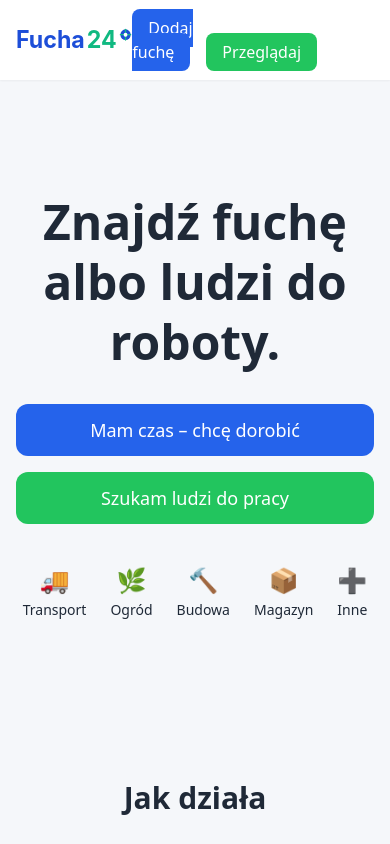
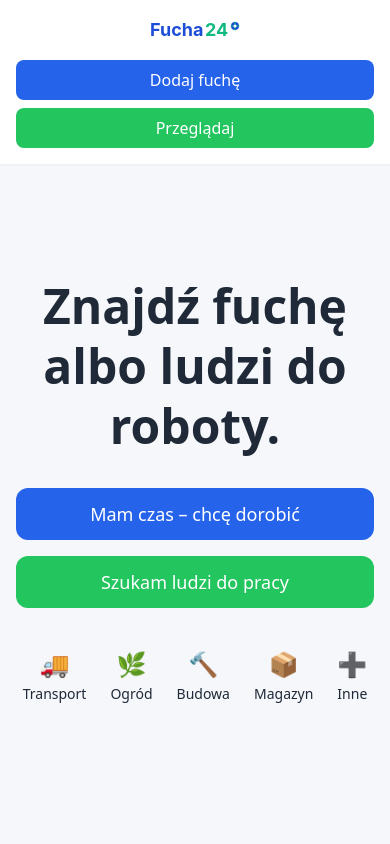
Before and after one commit to TruLab2025/fucha, a Next.js app: page / in a window 390 px wide. Shown: the top 844 px of the page. Built offline with nearby package versions, Linux system fonts and the light colour scheme; no server answers.

Commit message:
fix: responsywne logo i guziki w navbarze na mobile (skalowanie, układ kolumnowy)

```diff
--- a/components/Navbar.tsx
+++ b/components/Navbar.tsx
@@ -7,15 +7,15 @@ import Image from 'next/image';
 export default function Navbar() {
   return (
     <nav className="bg-white shadow-sm">
-      <div className="container mx-auto flex items-center justify-between py-4">
+      <div className="container mx-auto flex flex-col sm:flex-row items-center justify-between py-4 gap-2 sm:gap-0">
         <Link href="/" className="flex items-center" aria-label="Fucha24 logo">
-          <Image src="/fucha24-logo.svg" alt="Fucha24 logo" width={120} height={32} priority />
+          <Image src="/fucha24-logo.svg" alt="Fucha24 logo" width={90} height={28} className="sm:w-[120px] sm:h-[32px] w-[90px] h-[28px]" priority />
         </Link>
-        <div className="space-x-4">
-          <Link href="/add" className="px-4 py-2 bg-primary text-white rounded-lg hover:bg-blue-700">
+        <div className="flex flex-col sm:flex-row w-full sm:w-auto gap-2 sm:gap-4 mt-2 sm:mt-0">
+          <Link href="/add" className="px-3 py-2 sm:px-4 sm:py-2 bg-primary text-white rounded-lg hover:bg-blue-700 text-base sm:text-base w-full sm:w-auto text-center">
             Dodaj fuchę
           </Link>
-          <Link href="/jobs" className="px-4 py-2 bg-green text-white rounded-lg hover:bg-green-600">
+          <Link href="/jobs" className="px-3 py-2 sm:px-4 sm:py-2 bg-green text-white rounded-lg hover:bg-green-600 text-base sm:text-base w-full sm:w-auto text-center">
             Przeglądaj
           </Link>
         </div>
```
